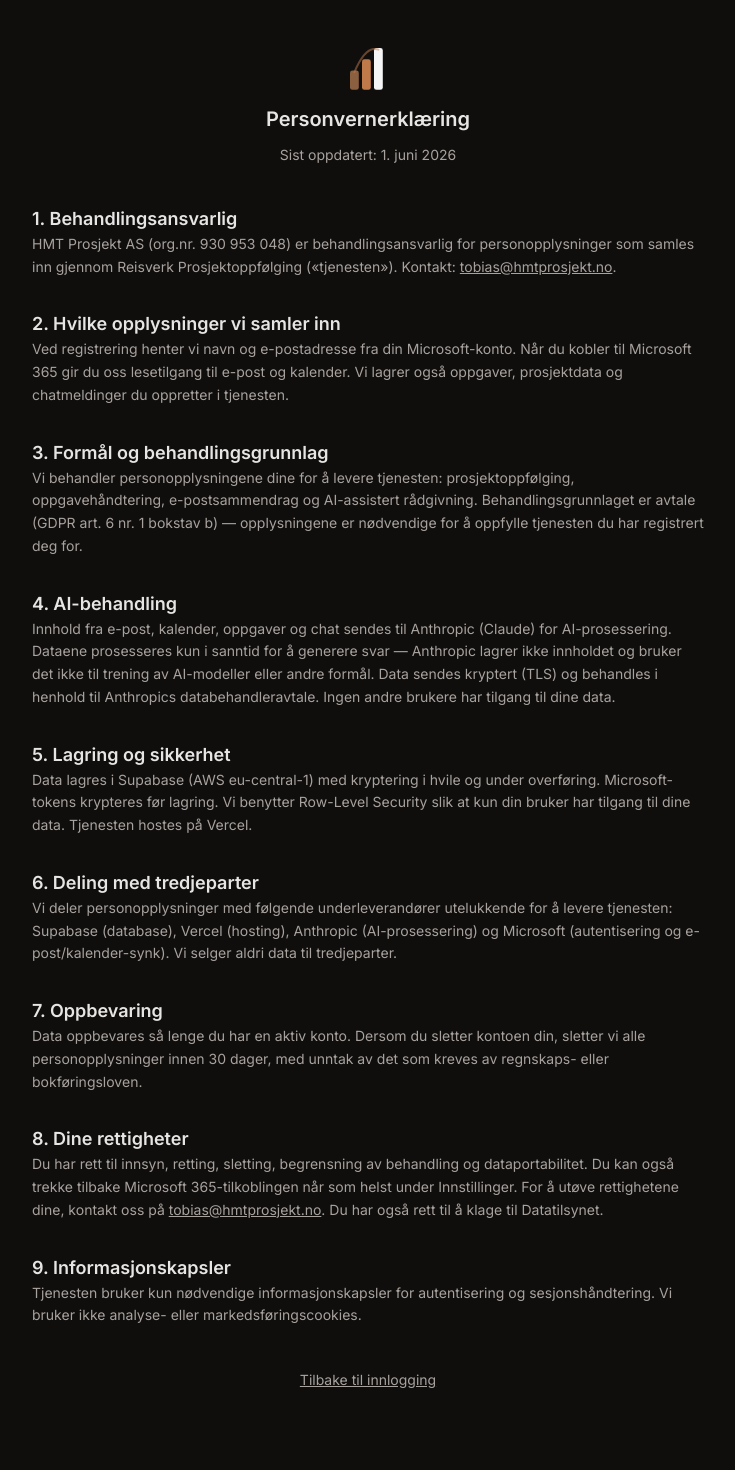
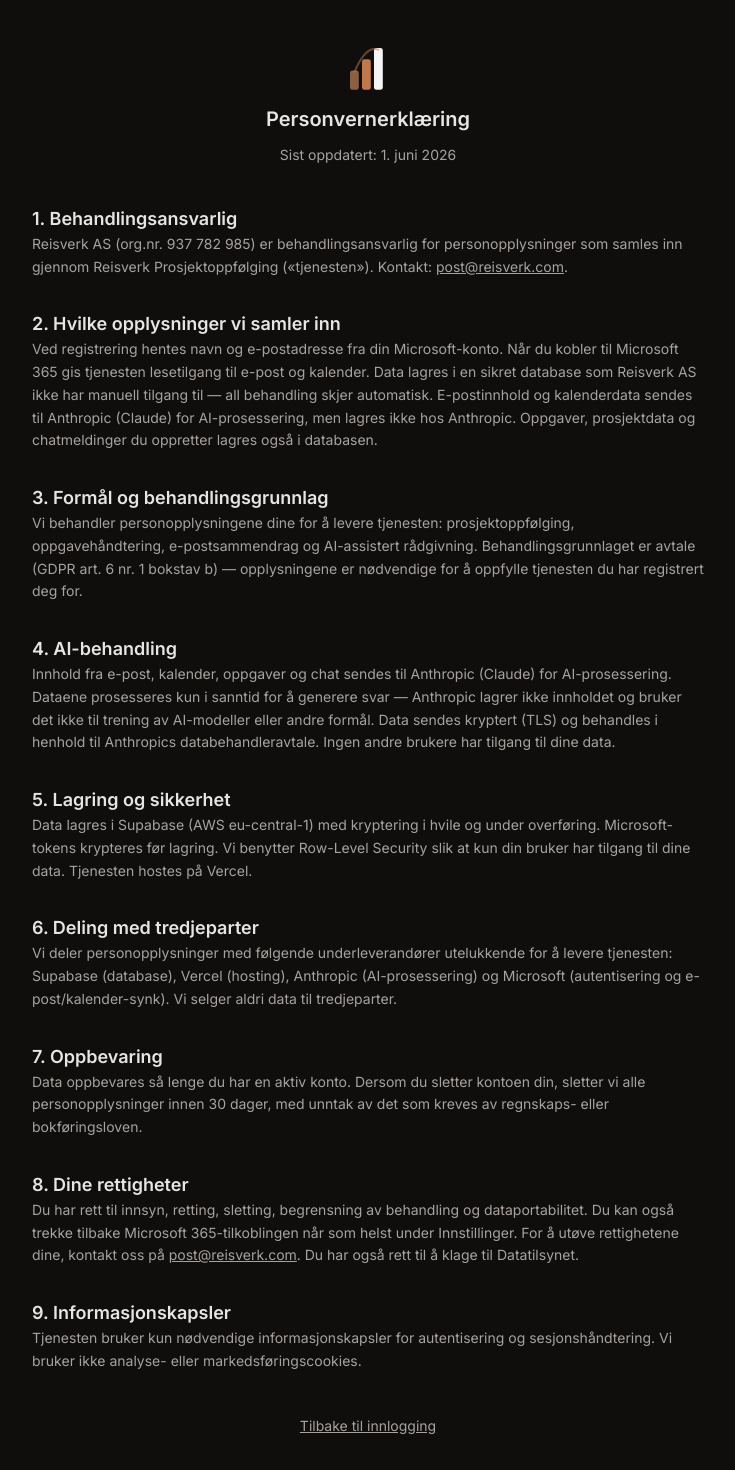
Before and after one commit to LTEAS/reisverk-pl, a Next.js app: page /personvern in a window 1280 px wide. Shown: the top 1470 px of the page, without its empty margins (272-1007 px from the left). Before the commit the page ends 1439 px from the top, so only its background shows below. Built offline with nearby package versions, Linux system fonts and the light colour scheme.

Commit message:
fix: Reisverk AS som selskap + tydeliggjør datatilgang

```diff
--- a/src/app/personvern/page.tsx
+++ b/src/app/personvern/page.tsx
@@ -31,11 +31,11 @@
           <section>
             <h2 className="text-lg font-semibold">1. Behandlingsansvarlig</h2>
             <p className="text-sm leading-relaxed text-muted-foreground">
-              HMT Prosjekt AS (org.nr. 930 953 048) er behandlingsansvarlig for
+              Reisverk AS (org.nr. 937 782 985) er behandlingsansvarlig for
               personopplysninger som samles inn gjennom Reisverk
               Prosjektoppfølging (&laquo;tjenesten&raquo;). Kontakt:{' '}
-              <a href="mailto:tobias@hmtprosjekt.no" className="underline hover:text-foreground">
-                tobias@hmtprosjekt.no
+              <a href="mailto:post@reisverk.com" className="underline hover:text-foreground">
+                post@reisverk.com
               </a>
               .
             </p>
@@ -44,10 +44,14 @@
           <section>
             <h2 className="text-lg font-semibold">2. Hvilke opplysninger vi samler inn</h2>
             <p className="text-sm leading-relaxed text-muted-foreground">
-              Ved registrering henter vi navn og e-postadresse fra din
-              Microsoft-konto. Når du kobler til Microsoft 365 gir du oss
-              lesetilgang til e-post og kalender. Vi lagrer også oppgaver,
-              prosjektdata og chatmeldinger du oppretter i tjenesten.
+              Ved registrering hentes navn og e-postadresse fra din
+              Microsoft-konto. Når du kobler til Microsoft 365 gis tjenesten
+              lesetilgang til e-post og kalender. Data lagres i en sikret
+              database som Reisverk AS ikke har manuell tilgang til — all
+              behandling skjer automatisk. E-postinnhold og kalenderdata
+              sendes til Anthropic (Claude) for AI-prosessering, men lagres
+              ikke hos Anthropic. Oppgaver, prosjektdata og chatmeldinger
+              du oppretter lagres også i databasen.
             </p>
           </section>
 
@@ -113,8 +117,8 @@
               behandling og dataportabilitet. Du kan også trekke tilbake
               Microsoft 365-tilkoblingen når som helst under Innstillinger.
               For å utøve rettighetene dine, kontakt oss på{' '}
-              <a href="mailto:tobias@hmtprosjekt.no" className="underline hover:text-foreground">
-                tobias@hmtprosjekt.no
+              <a href="mailto:post@reisverk.com" className="underline hover:text-foreground">
+                post@reisverk.com
               </a>
               . Du har også rett til å klage til Datatilsynet.
             </p>
--- a/src/app/vilkar/page.tsx
+++ b/src/app/vilkar/page.tsx
@@ -32,7 +32,7 @@
             <h2 className="text-lg font-semibold">1. Om tjenesten</h2>
             <p className="text-sm leading-relaxed text-muted-foreground">
               Reisverk Prosjektoppfølging (&laquo;tjenesten&raquo;) leveres av
-              HMT Prosjekt AS (org.nr. 930 953 048). Tjenesten er et AI-drevet
+              Reisverk AS (org.nr. 937 782 985). Tjenesten er et AI-drevet
               verktøy for prosjektoppfølging i byggebransjen, med funksjoner for
               oppgavehåndtering, e-postsammendrag, kalenderintegrasjon og
               AI-assistert rådgivning.
@@ -88,7 +88,7 @@
               sammendrag og anbefalinger. AI-generert innhold er veiledende
               og kan inneholde feil. Du er selv ansvarlig for å kontrollere
               og vurdere alle AI-genererte forslag før du handler på dem.
-              HMT Prosjekt AS er ikke ansvarlig for beslutninger tatt basert
+              Reisverk AS er ikke ansvarlig for beslutninger tatt basert
               på AI-generert innhold.
             </p>
           </section>
@@ -107,7 +107,7 @@
             <h2 className="text-lg font-semibold">8. Immaterielle rettigheter</h2>
             <p className="text-sm leading-relaxed text-muted-foreground">
               Du beholder alle rettigheter til data du legger inn i
-              tjenesten. HMT Prosjekt AS beholder alle rettigheter til
+              tjenesten. Reisverk AS beholder alle rettigheter til
               tjenestens programvare, design og funksjonalitet. Vi bruker
               ikke dine data til å trene AI-modeller.
             </p>
@@ -116,7 +116,7 @@
           <section>
             <h2 className="text-lg font-semibold">9. Ansvarsbegrensning</h2>
             <p className="text-sm leading-relaxed text-muted-foreground">
-              HMT Prosjekt AS er ikke ansvarlig for indirekte tap, tapt
+              Reisverk AS er ikke ansvarlig for indirekte tap, tapt
               fortjeneste eller følgeskader. Vårt samlede ansvar er
               begrenset til beløpet du har betalt for tjenesten de siste
               12 månedene.
```
